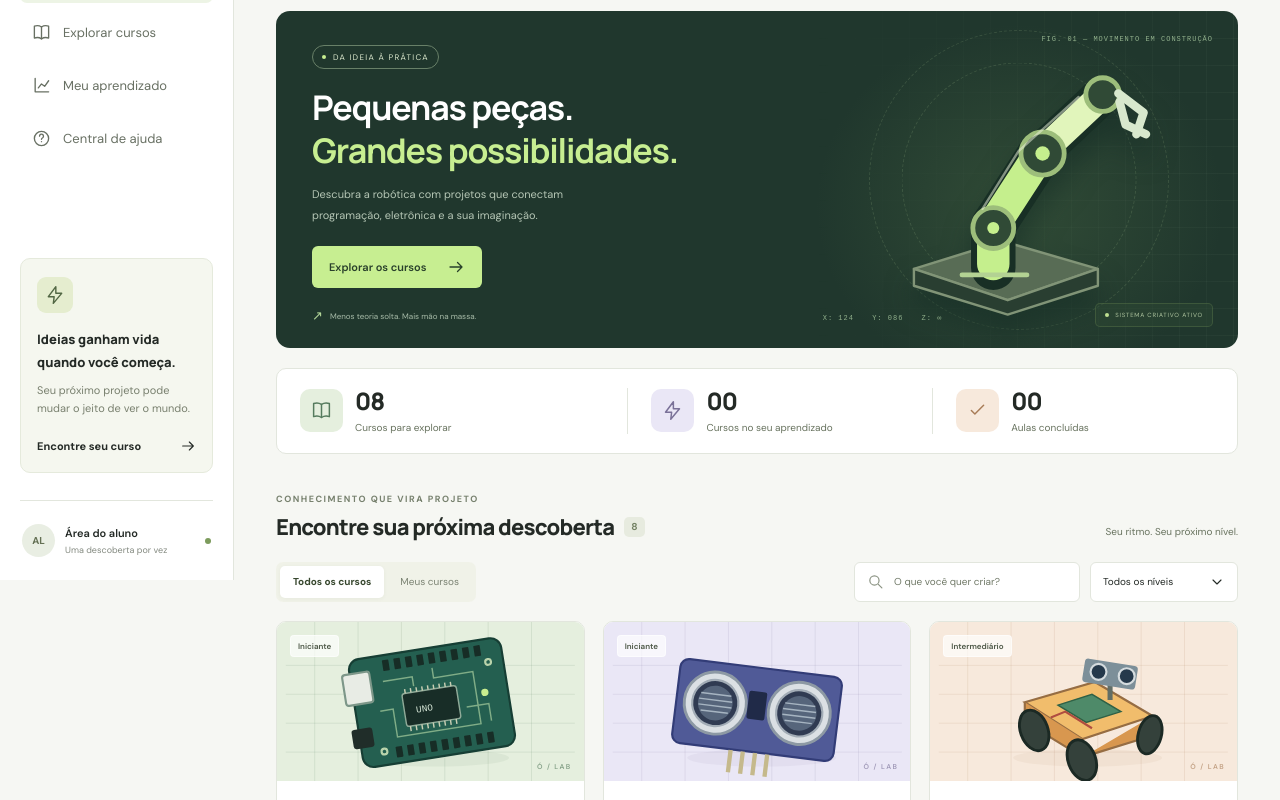
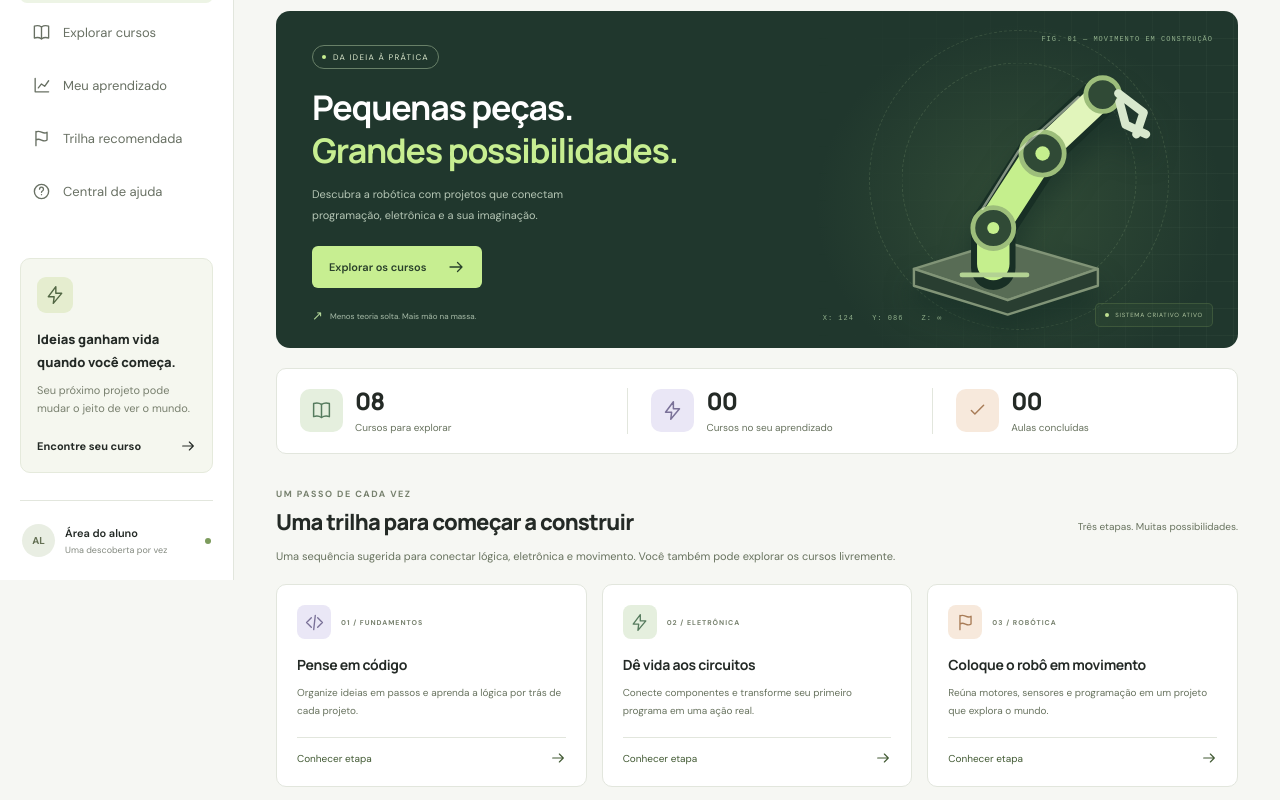
Before and after one commit to Senhorinho88/portal-robotica, a React (Vite) app: page / in a window 1280 px wide. Shown: the part 220-1020 px from the top of the page. Built offline with nearby package versions, Linux system fonts and the light colour scheme.

Commit message:
feat: adiciona trilha guiada de robótica

```diff
--- a/src/App.jsx
+++ b/src/App.jsx
@@ -3,6 +3,8 @@ import { courses, faqItems } from "./data/courses.js";
 import { useLearning } from "./context/LearningContext.jsx";
 import { paginate } from "./lib/progress.js";
 import Accordion from "./components/Accordion.jsx";
+import LearningPath from "./components/LearningPath.jsx";
+import { learningPath } from "./data/learningPath.js";
 import CourseCard from "./components/CourseCard.jsx";
 import CourseDetails from "./components/CourseDetails.jsx";
 import DropdownMenu from "./components/DropdownMenu.jsx";
@@ -106,15 +108,12 @@ export default function App() {
   function selectCourse(course) {
     setSelectedCourse(course);
     window.requestAnimationFrame(() => {
-      document
-        .getElementById("detalhes")
-        ?.scrollIntoView({
-          behavior: window.matchMedia("(prefers-reduced-motion: reduce)")
-            .matches
-            ? "auto"
-            : "smooth",
-          block: "start",
-        });
+      document.getElementById("detalhes")?.scrollIntoView({
+        behavior: window.matchMedia("(prefers-reduced-motion: reduce)").matches
+          ? "auto"
+          : "smooth",
+        block: "start",
+      });
       document.getElementById("detail-title")?.focus({ preventScroll: true });
     });
   }
@@ -133,6 +132,12 @@ export default function App() {
       title: "Meu aprendizado",
       icon: "chart",
       mine: true,
+    },
+    {
+      id: "trilha",
+      href: "#trilha",
+      title: "Trilha recomendada",
+      icon: "flag",
     },
     { id: "ajuda", href: "#ajuda", title: "Central de ajuda", icon: "help" },
   ];
@@ -327,6 +332,13 @@ export default function App() {
           </div>
         </section>
 
+        <LearningPath
+          steps={learningPath}
+          courses={courses}
+          progress={progress}
+          onSelect={selectCourse}
+        />
+
         <section
           className="catalog"
           id="cursos"
--- /dev/null
+++ b/src/components/LearningPath.jsx
@@ -0,0 +1,57 @@
+import Icon from "./Icon.jsx";
+
+export default function LearningPath({ steps, courses, progress, onSelect }) {
+  return (
+    <section className="learning-path" id="trilha" aria-labelledby="path-title">
+      <div className="section-heading">
+        <div>
+          <p className="eyebrow">UM PASSO DE CADA VEZ</p>
+          <h2 id="path-title">Uma trilha para começar a construir</h2>
+        </div>
+        <span className="section-aside">
+          Três etapas. Muitas possibilidades.
+        </span>
+      </div>
+      <p className="path-intro">
+        Uma sequência sugerida para conectar lógica, eletrônica e movimento.
+        Você também pode explorar os cursos livremente.
+      </p>
+      <ol className="path-grid">
+        {steps.map((step, index) => {
+          const course = courses.find((item) => item.id === step.courseId);
+          if (!course) return null;
+          const enrollment = progress[course.id];
+          const complete =
+            enrollment?.completedLessons.length === course.lessons.length;
+          return (
+            <li className="path-step" key={step.id}>
+              <div className="path-step-top">
+                <span className={`stat-icon ${step.color}`}>
+                  <Icon name={complete ? "check" : step.icon} size={19} />
+                </span>
+                <span className="eyebrow">
+                  {String(index + 1).padStart(2, "0")} / {step.label}
+                </span>
+              </div>
+              <h3>{step.title}</h3>
+              <p>{step.description}</p>
+              <button
+                onClick={() => onSelect(course)}
+                aria-label={`Ver etapa ${index + 1}: ${course.title}`}
+              >
+                <span>
+                  {complete
+                    ? "Revisar etapa"
+                    : enrollment
+                      ? "Continuar etapa"
+                      : "Conhecer etapa"}
+                </span>
+                <Icon name="arrow" size={16} />
+              </button>
+            </li>
+          );
+        })}
+      </ol>
+    </section>
+  );
+}
--- /dev/null
+++ b/src/data/learningPath.js
@@ -0,0 +1,32 @@
+export const learningPath = [
+  {
+    id: "fundamentos",
+    title: "Pense em código",
+    description:
+      "Organize ideias em passos e aprenda a lógica por trás de cada projeto.",
+    courseId: "programacao",
+    icon: "code",
+    color: "lavender",
+    label: "FUNDAMENTOS",
+  },
+  {
+    id: "circuitos",
+    title: "Dê vida aos circuitos",
+    description:
+      "Conecte componentes e transforme seu primeiro programa em uma ação real.",
+    courseId: "arduino",
+    icon: "bolt",
+    color: "mint",
+    label: "ELETRÔNICA",
+  },
+  {
+    id: "movimento",
+    title: "Coloque o robô em movimento",
+    description:
+      "Reúna motores, sensores e programação em um projeto que explora o mundo.",
+    courseId: "robot-movel",
+    icon: "flag",
+    color: "peach",
+    label: "ROBÓTICA",
+  },
+];
--- a/src/styles.css
+++ b/src/styles.css
@@ -2092,3 +2092,106 @@ main {
 .search-field input::placeholder {
   color: #707967;
 }
+
+.learning-path {
+  padding-top: 34px;
+  scroll-margin-top: 30px;
+}
+.learning-path .section-heading {
+  margin-bottom: 10px;
+}
+.path-intro {
+  font-size: 11px;
+  line-height: 1.8;
+  color: #68735f;
+  max-width: 690px;
+  margin-bottom: 18px;
+}
+.path-grid {
+  list-style: none;
+  padding: 0;
+  margin: 0;
+  display: grid;
+  grid-template-columns: repeat(3, minmax(0, 1fr));
+  gap: 15px;
+}
+.path-step {
+  background: #fff;
+  border: 1px solid var(--line);
+  border-radius: 10px;
+  padding: 20px;
+  display: flex;
+  flex-direction: column;
+}
+.path-step-top {
+  display: flex;
+  align-items: center;
+  gap: 10px;
+  margin-bottom: 15px;
+}
+.path-step-top .stat-icon {
+  width: 34px;
+  height: 34px;
+  margin: 0;
+  border-radius: 8px;
+}
+.path-step-top .eyebrow {
+  font-size: 7px;
+  letter-spacing: 1px;
+}
+.path-step h3 {
+  font-size: 14px;
+  letter-spacing: -0.3px;
+  line-height: 1.5;
+}
+.path-step > p {
+  font-size: 10px;
+  color: #68735f;
+  line-height: 1.8;
+  margin: 9px 0 17px;
+}
+.path-step button {
+  display: flex;
+  align-items: center;
+  justify-content: space-between;
+  gap: 10px;
+  padding: 12px 0 0;
+  margin-top: auto;
+  border-top: 1px solid var(--line);
+  background: transparent;
+  font-size: 10px;
+  color: #435b35;
+  text-align: left;
+}
+.path-step button:hover {
+  color: #243d20;
+}
+@media (max-width: 960px) {
+  .path-grid {
+    grid-template-columns: 1fr;
+  }
+  .path-step {
+    padding: 18px 20px;
+  }
+  .path-step-top {
+    margin-bottom: 9px;
+  }
+  .path-step h3 {
+    font-size: 15px;
+  }
+  .path-step > p {
+    margin: 7px 0 13px;
+  }
+}
+@media (max-width: 700px) {
+  .learning-path {
+    padding-top: 28px;
+    scroll-margin-top: 95px;
+  }
+  .path-intro {
+    font-size: 10px;
+  }
+  .path-grid {
+    gap: 12px;
+  }
+}
```
